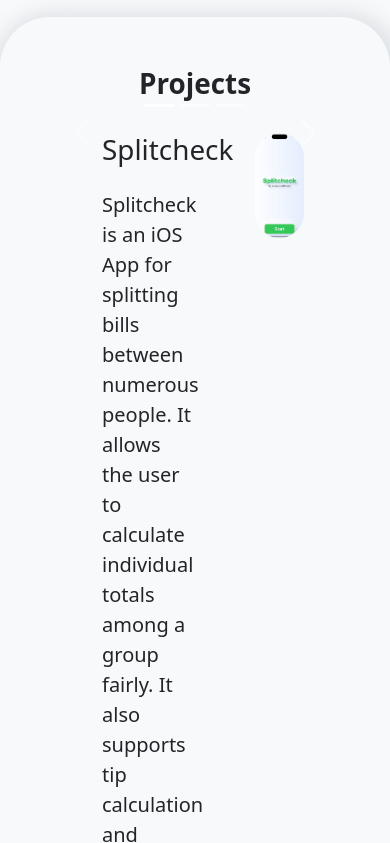
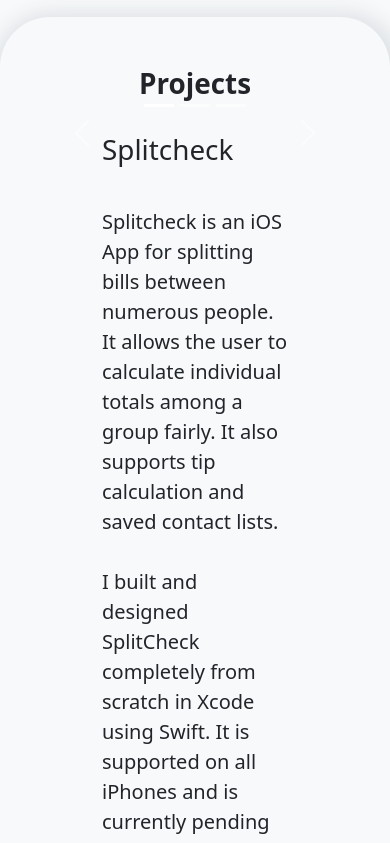
Before and after one commit to HarvielArcilla/HarvielArcilla.github.io, a plain HTML site: page index.html in a window 390 px wide. Shown: the part 3520-4363 px from the top of the page. Drawn offline with nearby package versions, Linux system fonts and the light colour scheme; files whose address does not match are found by name; a web font is replaced by a local one.

Commit message:
Projects on Mobile

```diff
--- a/index.html
+++ b/index.html
@@ -187,11 +187,11 @@
                 </div>
                 <div class="container">
                     <div class="row">
-                        <div class="col-8 col-md-6 col-xl-8">
-                            <h1 style="padding-left: 40px;">Splitcheck</h1>
-                            <p style="font-size: 20px;padding-right: 40px;padding-left: 40px;padding-top: 15px;">Splitcheck is an iOS App for splitting bills between numerous people. It allows the user to calculate individual totals among a group fairly. It also supports tip calculation and saved contact lists.<br><br>I built and designed SplitCheck completely from scratch in Xcode using Swift. It is supported on all iPhones and is currently pending full release on the iOS App Store.&nbsp;<br><br>Among the custom mechanisms developed in this project include contact structure savable as persisting data, realtime list multiselection, and UI/UX consistency extensions.<br><br>A machine vision update is underway that will allow the user to simply take a picture of their receipt and distribute the items among the group.</p>
+                        <div class="col-12 col-md-6 col-xl-8">
+                            <h1 style="margin-left: 40px;">Splitcheck</h1>
+                            <p style="font-size: 20px;margin: 40px;">Splitcheck is an iOS App for splitting bills between numerous people. It allows the user to calculate individual totals among a group fairly. It also supports tip calculation and saved contact lists.<br><br>I built and designed SplitCheck completely from scratch in Xcode using Swift. It is supported on all iPhones and is currently pending full release on the iOS App Store.&nbsp;<br><br>Among the custom mechanisms developed in this project include contact structure savable as persisting data, realtime list multiselection, and UI/UX consistency extensions.<br><br>A machine vision update is underway that will allow the user to simply take a picture of their receipt and distribute the items among the group.</p>
                         </div>
-                        <div class="col-3 col-md-6 col-xl-3">
+                        <div class="col-12 col-md-6 col-xl-3">
                             <div class="carousel slide" data-bs-ride="false" id="carousel-2">
                                 <div class="carousel-inner">
                                     <div class="carousel-item active"><img class="w-100 d-block" src="assets/img/Simulator%20Screen%20Shot%20-%20iPhone%2014%20Pro%20-%202023-01-09%20at%2007.40.22.png" alt="Slide Image" style="border-radius: 40px;"></div>
```
